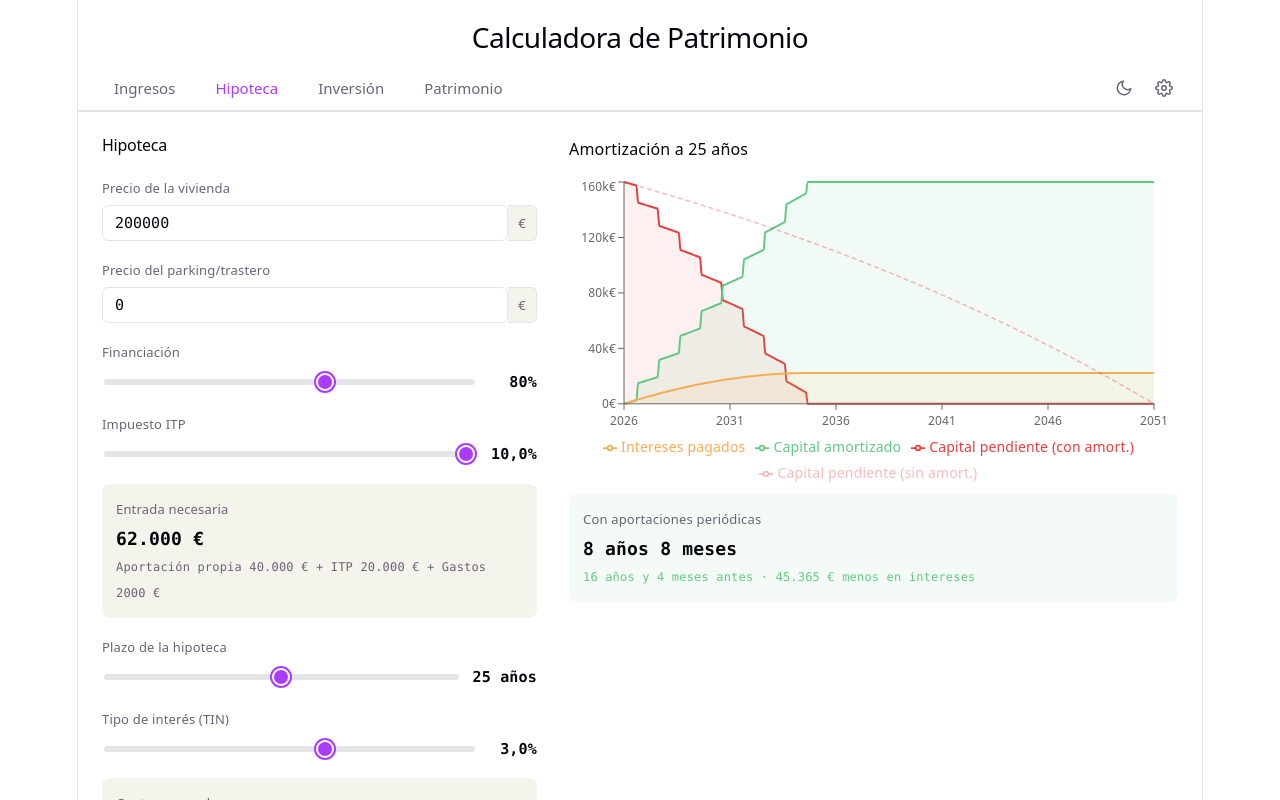
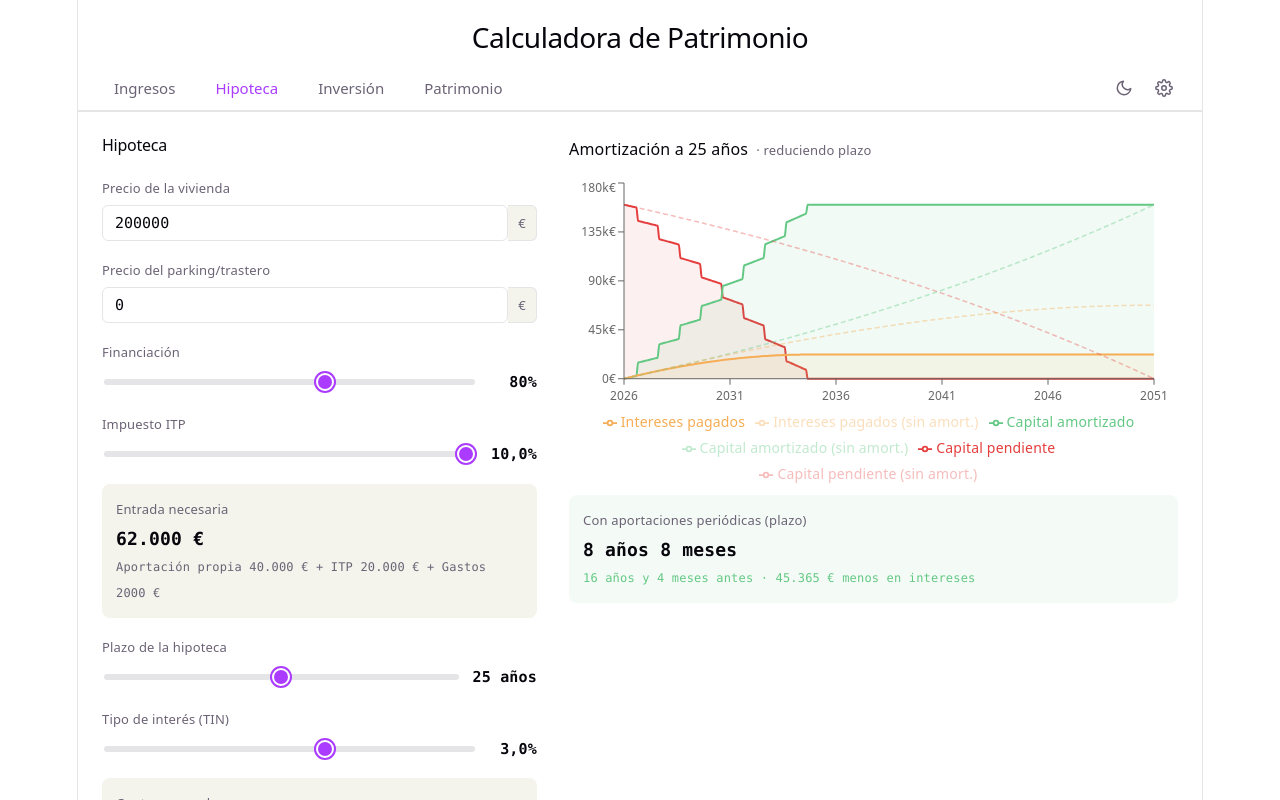
Before and after one commit to aleixRabassa/calculadora-patrimonio, a React (Vite) app: page / in a window 1280 px wide. Both pictures are taken after a click on the tab "Hipoteca". Shown: the top 800 px of the page. Built offline with nearby package versions, Linux system fonts and the light colour scheme.

Commit message:
feat: add amortization type selector and update calculations for cuota mode in Hipoteca component

```diff
--- a/src/components/Hipoteca.css
+++ b/src/components/Hipoteca.css
@@ -157,3 +157,48 @@
 .hipoteca__charts .recharts-area-curve {
   pointer-events: none;
 }
+
+/* Amortization type selector */
+.amortization-type {
+  margin-bottom: 16px;
+}
+
+.amortization-type h3 {
+  font-size: 13px;
+  font-weight: 500;
+  color: var(--text);
+  margin: 0 0 8px;
+}
+
+.segmented-control {
+  display: flex;
+  border: 1px solid var(--border);
+  border-radius: 8px;
+  overflow: hidden;
+}
+
+.segmented-control__option {
+  flex: 1;
+  padding: 8px 12px;
+  background: none;
+  border: none;
+  cursor: pointer;
+  font-size: 13px;
+  color: var(--text);
+  font-family: var(--sans, sans-serif);
+  transition: background 0.15s, color 0.15s;
+
+  &:not(:last-child) {
+    border-right: 1px solid var(--border);
+  }
+
+  &:hover:not(.segmented-control__option--active) {
+    background: rgba(255, 255, 255, 0.05);
+  }
+}
+
+.segmented-control__option--active {
+  background: var(--accent);
+  color: #fff;
+  font-weight: 500;
+}
--- a/src/components/Hipoteca.tsx
+++ b/src/components/Hipoteca.tsx
@@ -30,6 +30,7 @@ interface HipotecaState {
   interestRate: number
   annualContribution?: number
   extraordinaryContributions: ExtraordinaryContribution[]
+  amortizationType: 'plazo' | 'cuota'
 }
 
 const DEFAULT_STATE: HipotecaState = {
@@ -40,6 +41,7 @@ const DEFAULT_STATE: HipotecaState = {
   termYears: 25,
   interestRate: 3,
   extraordinaryContributions: [],
+  amortizationType: 'plazo',
 }
 
 // Minimal Ingresos state shape needed to compute the default monthly savings
@@ -58,6 +60,8 @@ interface ChartPoint {
   outstandingPrincipalBase?: number
   accumulatedPrincipal: number
   accumulatedInterest: number
+  accumulatedPrincipalBase?: number
+  accumulatedInterestBase?: number
 }
 
 interface ChartTooltipProps {
@@ -77,6 +81,8 @@ function HipotecaChartTooltip({ active, payload, label, chartData, hasContributi
   const outstandingBase = payload.find(p => p.dataKey === 'outstandingPrincipalBase')?.value
   const principal = payload.find(p => p.dataKey === 'accumulatedPrincipal')?.value
   const interest = payload.find(p => p.dataKey === 'accumulatedInterest')?.value
+  const principalBase = payload.find(p => p.dataKey === 'accumulatedPrincipalBase')?.value
+  const interestBase = payload.find(p => p.dataKey === 'accumulatedInterestBase')?.value
 
   const now = new Date()
   const date = new Date(now.getFullYear(), now.getMonth() + point.month, 1)
@@ -97,9 +103,16 @@ function HipotecaChartTooltip({ active, payload, label, chartData, hasContributi
         <div className="chart-tooltip__row">
           <span className="chart-tooltip__dot" style={{ background: '#e53e3e' }} />
           <span className="chart-tooltip__label">
-            Capital pendiente{hasContributions ? ' (con amort.)' : ''}
+            Capital pendiente
           </span>
           <span className="chart-tooltip__value">{fmt(outstanding)} €</span>
+        </div>
+      )}
+      {hasContributions && typeof principalBase === 'number' && (
+        <div className="chart-tooltip__row">
+          <span className="chart-tooltip__dot" style={{ background: 'rgba(99, 200, 132, 0.4)' }} />
+          <span className="chart-tooltip__label">Capital amortizado (sin amort.)</span>
+          <span className="chart-tooltip__value">{fmt(principalBase)} €</span>
         </div>
       )}
       {typeof principal === 'number' && (
@@ -107,6 +120,13 @@ function HipotecaChartTooltip({ active, payload, label, chartData, hasContributi
           <span className="chart-tooltip__dot" style={{ background: 'rgb(99, 200, 132)' }} />
           <span className="chart-tooltip__label">Capital amortizado</span>
           <span className="chart-tooltip__value">{fmt(principal)} €</span>
+        </div>
+      )}
+      {hasContributions && typeof interestBase === 'number' && (
+        <div className="chart-tooltip__row">
+          <span className="chart-tooltip__dot" style={{ background: 'rgba(246, 173, 85, 0.4)' }} />
+          <span className="chart-tooltip__label">Intereses pagados (sin amort.)</span>
+          <span className="chart-tooltip__value">{fmt(interestBase)} €</span>
         </div>
       )}
       {typeof interest === 'number' && (
@@ -162,17 +182,44 @@ export function Hipoteca() {
       annualExtraPayment,
       0,
       new Date().getMonth(),
+      state.amortizationType,
     )
-  }, [hasContributions, hipoteca.capital, state.interestRate, state.termYears, annualExtraPayment])
+  }, [hasContributions, hipoteca.capital, state.interestRate, state.termYears, annualExtraPayment, state.amortizationType])
 
   // Savings vs original schedule
   const payoffInfo = useMemo(() => {
     if (!enhancedSchedule || enhancedSchedule.length === 0) return null
     const lastPoint = enhancedSchedule[enhancedSchedule.length - 1]
+    const interestSaved = hipoteca.interesesTotales - lastPoint.accumulatedInterest
+
+    if (state.amortizationType === 'cuota') {
+      const loanStartMonth = new Date().getMonth()
+      const monthsToFirstJan = (12 - loanStartMonth) % 12 || 12
+      const n = state.termYears * 12
+      const r = state.interestRate / 100 / 12
+
+      // Find the last January where outstanding > 0 after lump sum (the last active recalculated payment)
+      let finalPayment: number | null = null
+      for (let i = enhancedSchedule.length - 1; i >= 0; i--) {
+        const m = enhancedSchedule[i].month
+        if (m >= monthsToFirstJan && (m - monthsToFirstJan) % 12 === 0) {
+          const outstanding = enhancedSchedule[i].outstandingPrincipal
+          const remaining = n - m
+          if (remaining > 0 && outstanding > 0.01) {
+            finalPayment = r === 0
+              ? outstanding / remaining
+              : (outstanding * r * Math.pow(1 + r, remaining)) / (Math.pow(1 + r, remaining) - 1)
+            break
+          }
+          // outstanding = 0 here (lump sum cleared the loan): keep searching for the previous January
+        }
+      }
+      return { enhancedMonths: lastPoint.month, monthsSaved: 0, interestSaved, finalPayment }
+    }
+
     const monthsSaved = state.termYears * 12 - lastPoint.month
-    const interestSaved = hipoteca.interesesTotales - lastPoint.accumulatedInterest
-    return { enhancedMonths: lastPoint.month, monthsSaved, interestSaved }
-  }, [enhancedSchedule, state.termYears, hipoteca.interesesTotales])
+    return { enhancedMonths: lastPoint.month, monthsSaved, interestSaved, finalPayment: null }
+  }, [enhancedSchedule, state.termYears, hipoteca.interesesTotales, state.amortizationType, state.interestRate])
 
   const chartData: ChartPoint[] = useMemo(() => {
     const baseSchedule = generateAmortizationSchedule(hipoteca.capital, state.interestRate, state.termYears)
@@ -195,6 +242,8 @@ export function Hipoteca() {
         outstandingPrincipalBase: basePoint.outstandingPrincipal,
         accumulatedPrincipal: enhPoint ? enhPoint.accumulatedPrincipal : lastEnh.accumulatedPrincipal,
         accumulatedInterest: enhPoint ? enhPoint.accumulatedInterest : lastEnh.accumulatedInterest,
+        accumulatedPrincipalBase: basePoint.accumulatedPrincipal,
+        accumulatedInterestBase: basePoint.accumulatedInterest,
       }
     })
   }, [hipoteca.capital, state.interestRate, state.termYears, enhancedSchedule])
@@ -369,6 +418,26 @@ export function Hipoteca() {
           </div>
         </div>
 
+        <div className="amortization-type">
+          <h3>Amortizaciones</h3>
+          <div className="segmented-control">
+            <button
+              type="button"
+              className={`segmented-control__option${state.amortizationType !== 'cuota' ? ' segmented-control__option--active' : ''}`}
+              onClick={() => setState(prev => ({ ...prev, amortizationType: 'plazo' }))}
+            >
+              Amortizar plazo
+            </button>
+            <button
+              type="button"
+              className={`segmented-control__option${state.amortizationType === 'cuota' ? ' segmented-control__option--active' : ''}`}
+              onClick={() => setState(prev => ({ ...prev, amortizationType: 'cuota' }))}
+            >
+              Amortizar cuota
+            </button>
+          </div>
+        </div>
+
         {/* Aportaciones anuales */}
         <div className="field">
           <div className="field__label-row">
@@ -452,7 +521,14 @@ export function Hipoteca() {
       </div>
 
       <div className="hipoteca__charts">
-        <h3>Amortización a {state.termYears} años</h3>
+        <h3>
+          Amortización a {state.termYears} años
+          {hasContributions && (
+            <span style={{ fontSize: 13, fontWeight: 400, color: 'var(--text)', marginLeft: 8 }}>
+              · {state.amortizationType === 'cuota' ? 'reduciendo cuota' : 'reduciendo plazo'}
+            </span>
+          )}
+        </h3>
         {chartData.length > 0 && (
           <ResponsiveContainer width="100%" height={320}>
             <ComposedChart data={chartData} margin={{ top: 8, right: 24, bottom: 8, left: 0 }}>
@@ -486,23 +562,14 @@ export function Hipoteca() {
               <Legend
                 formatter={v => {
                   if (v === 'outstandingPrincipalBase') return 'Capital pendiente (sin amort.)'
-                  if (v === 'outstandingPrincipal') return hasContributions ? 'Capital pendiente (con amort.)' : 'Capital pendiente'
+                  if (v === 'outstandingPrincipal') return 'Capital pendiente'
+                  if (v === 'accumulatedPrincipalBase') return 'Capital amortizado (sin amort.)'
                   if (v === 'accumulatedPrincipal') return 'Capital amortizado'
+                  if (v === 'accumulatedInterestBase') return 'Intereses pagados (sin amort.)'
                   return 'Intereses pagados'
                 }}
                 wrapperStyle={{ fontSize: 14, textAlign: 'center', width: '100%', left: 0 }}
               />
-              {hasContributions && (
-                <Line
-                  type="monotone"
-                  dataKey="outstandingPrincipalBase"
-                  stroke="rgba(229, 62, 62, 0.35)"
-                  strokeWidth={1.5}
-                  strokeDasharray="5 3"
-                  dot={false}
-                  legendType="line"
-                />
-              )}
               <Area
                 type="monotone"
                 dataKey="outstandingPrincipal"
@@ -527,15 +594,61 @@ export function Hipoteca() {
                 strokeWidth={2}
                 dot={false}
               />
+              {hasContributions && (
+                <Line
+                  type="monotone"
+                  dataKey="outstandingPrincipalBase"
+                  stroke="rgba(229, 62, 62, 0.35)"
+                  strokeWidth={1.5}
+                  strokeDasharray="5 3"
+                  dot={false}
+                  legendType="line"
+                />
+              )}
+              {hasContributions && (
+                <Line
+                  type="monotone"
+                  dataKey="accumulatedPrincipalBase"
+                  stroke="rgba(99, 200, 132, 0.4)"
+                  strokeWidth={1.5}
+                  strokeDasharray="5 3"
+                  dot={false}
+                  legendType="line"
+                />
+              )}
+              {hasContributions && (
+                <Line
+                  type="monotone"
+                  dataKey="accumulatedInterestBase"
+                  stroke="rgba(246, 173, 85, 0.4)"
+                  strokeWidth={1.5}
+                  strokeDasharray="5 3"
+                  dot={false}
+                  legendType="line"
+                />
+              )}
             </ComposedChart>
           </ResponsiveContainer>
         )}
 
         {/* Savings summary */}
-        {payoffInfo && payoffInfo.monthsSaved > 0 && (
+        {payoffInfo && (payoffInfo.monthsSaved > 0 || (state.amortizationType === 'cuota' && payoffInfo.interestSaved > 0)) && (
           <div className="field field--computed hipoteca__savings">
-            <label>Con aportaciones periódicas</label>
+            <label>
+              Con aportaciones periódicas ({state.amortizationType === 'cuota' ? 'cuota' : 'plazo'})
+            </label>
             <div className="computed-value">
+              {state.amortizationType === 'cuota' ? (
+                <>
+                  {fmt(payoffInfo.finalPayment ?? hipoteca.cuotaMensual)} €/mes
+                  <span className="detail hipoteca__savings-detail">
+                    {fmt(Math.max(0, hipoteca.cuotaMensual - (payoffInfo.finalPayment ?? hipoteca.cuotaMensual)))} €/mes menos en cuota
+                    {' · '}
+                    {fmt(Math.max(0, payoffInfo.interestSaved))} € menos en intereses
+                  </span>
+                </>
+              ) : (
+                <>
                   {Math.floor(payoffInfo.enhancedMonths / 12)} años
                   {payoffInfo.enhancedMonths % 12 > 0 ? ` ${payoffInfo.enhancedMonths % 12} meses` : ''}
                   <span className="detail hipoteca__savings-detail">
@@ -545,6 +658,8 @@ export function Hipoteca() {
                     {' · '}
                     {fmt(Math.max(0, payoffInfo.interestSaved))} € menos en intereses
                   </span>
+                </>
+              )}
             </div>
           </div>
         )}
--- a/src/utils/calculations.ts
+++ b/src/utils/calculations.ts
@@ -262,6 +262,7 @@ export function generateAmortizationSchedule(
  * @param annualExtraPayment - Annual lump sum applied each January (periodic monthly × 12 + periodic annual)
  * @param extraFirstJan - One-time extraordinary payment applied only on the first January
  * @param loanStartMonth - Month the loan starts (0 = January, 11 = December)
+ * @param amortizationType - 'plazo': keep payment, reduce term (default); 'cuota': keep term, reduce payment
  */
 export function generateAmortizationScheduleWithContributions(
   capital: number,
@@ -270,6 +271,7 @@ export function generateAmortizationScheduleWithContributions(
   annualExtraPayment: number,
   extraFirstJan: number,
   loanStartMonth: number,
+  amortizationType: 'plazo' | 'cuota' = 'plazo',
 ): AmortizationPoint[] {
   if (
     !isFinite(capital) || capital <= 0 ||
@@ -282,7 +284,7 @@ export function generateAmortizationScheduleWithContributions(
   const n = termYears * 12
   const r = interestTIN / 100 / 12
 
-  const monthlyPayment = r === 0
+  let monthlyPayment = r === 0
     ? capital / n
     : (capital * r * Math.pow(1 + r, n)) / (Math.pow(1 + r, n) - 1)
 
@@ -312,6 +314,16 @@ export function generateAmortizationScheduleWithContributions(
         const actualLumpSum = Math.min(lumpSum, outstanding)
         outstanding -= actualLumpSum
         accPrincipal += actualLumpSum
+
+        // In cuota mode: recalculate monthly payment for the remaining fixed term
+        if (amortizationType === 'cuota' && outstanding > 0.01) {
+          const remaining = n - m
+          if (remaining > 0) {
+            monthlyPayment = r === 0
+              ? outstanding / remaining
+              : (outstanding * r * Math.pow(1 + r, remaining)) / (Math.pow(1 + r, remaining) - 1)
+          }
+        }
       }
     }
 
```
Also changed, not shown: 1 other file (tests, documents, lock files or other folders). Lines whose indentation alone changed are shown as unchanged.
